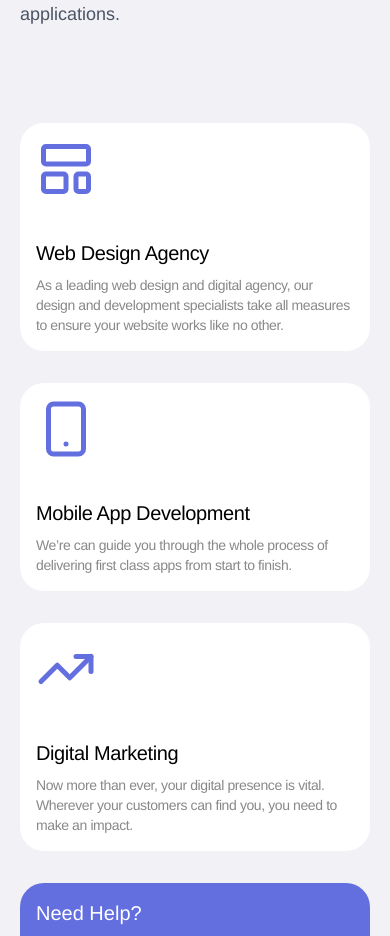
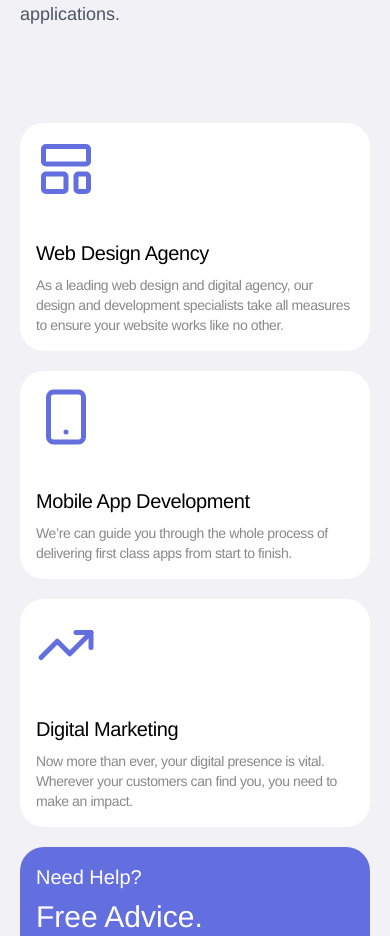
Before and after one commit to naimur-reza/diteck-frontend, a Next.js app: page / in a window 390 px wide. Shown: the part 1061-1997 px from the top of the page. Built offline with nearby package versions, Linux system fonts and the light colour scheme; a web font is replaced by a local one.

Commit message:
Adjust layout and styling in WhoWeAre component; update container width in globals.css

```diff
--- a/src/app/(withMainLayout)/home/_components/WhoWeAre.tsx
+++ b/src/app/(withMainLayout)/home/_components/WhoWeAre.tsx
@@ -13,11 +13,11 @@ const WhoWeAre = () => {
           marketing websites, innovative web apps and mobile applications."
         title="Your partners for digital success"
       />
-      <div className="grid grid-cols-1 md:grid-cols-3  lg:grid-cols-4 gap-8 mt-8">
+      <div className="grid grid-cols-1 md:grid-cols-3  lg:grid-cols-4 gap-5 mt-8">
         {services.map((service) => (
           <div
             key={service.title}
-            className="p-4 md:p-6 lg:p-7 tracking-tight rounded-3xl bg-background   "
+            className="p-4 hover:-translate-y-2.5 transform duration-300 md:p-6 lg:p-7 tracking-tight rounded-3xl bg-background   "
           >
             <service.icon size={60} className="text-primary mb-4" />
             <h2 className="text-xl md:text-2xl lg:text-3xl font-medium mb-2 mt-10 md:mt-14 lg:mt-20">
@@ -29,7 +29,7 @@ const WhoWeAre = () => {
           </div>
         ))}
 
-        <div className="relative bg-primary p-4 md:p6 lg:p-7 !pb-0 rounded-3xl text-white    md:col-span-3 lg:col-span-1 min-h-[300px] md:min-h-[460px] lg:min-h-auto">
+        <div className="relative  bg-primary p-4 md:p6 lg:p-7 !pb-0 rounded-3xl text-white    md:col-span-3 lg:col-span-1 min-h-[300px] md:min-h-[460px] lg:min-h-auto">
           <h1 className="text-xl font-medium mb-2">Need Help?</h1>
           <p className="text-3xl md:text-5xl lg:text-2xl font-medium">
             Free Advice.
--- a/src/app/(withMainLayout)/home/page.tsx
+++ b/src/app/(withMainLayout)/home/page.tsx
@@ -9,11 +9,11 @@ const Home = () => {
     <div>
       <Hero />
       <WhoWeAre />
-      <div className="grid grid-cols-1 md:grid-cols-2 lg:grid-cols-3 xl:grid-cols-4  gap-10 my-12 px-12"></div>
       <WhyUs />
       <SelectedWorks />
       <RecentPost />
     </div>
   );
 };
+
 export default Home;
--- a/src/theme/globals.css
+++ b/src/theme/globals.css
@@ -48,7 +48,7 @@
   --color-background-light: #f2f1f6;
 
   /* container width */
-  --container-width: 1280px;
+  --container-width: 1245px;
 }
 
 /* global utilities */
```
